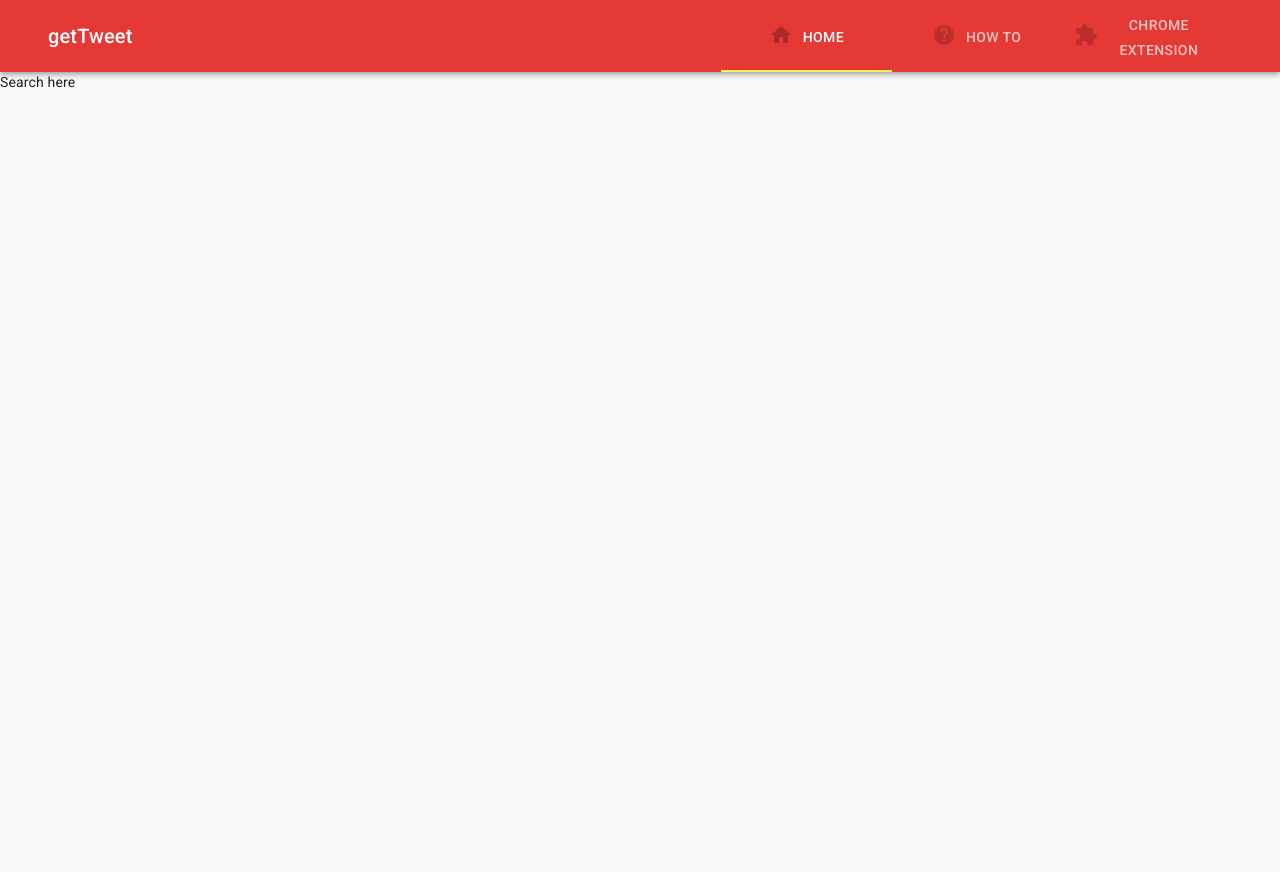
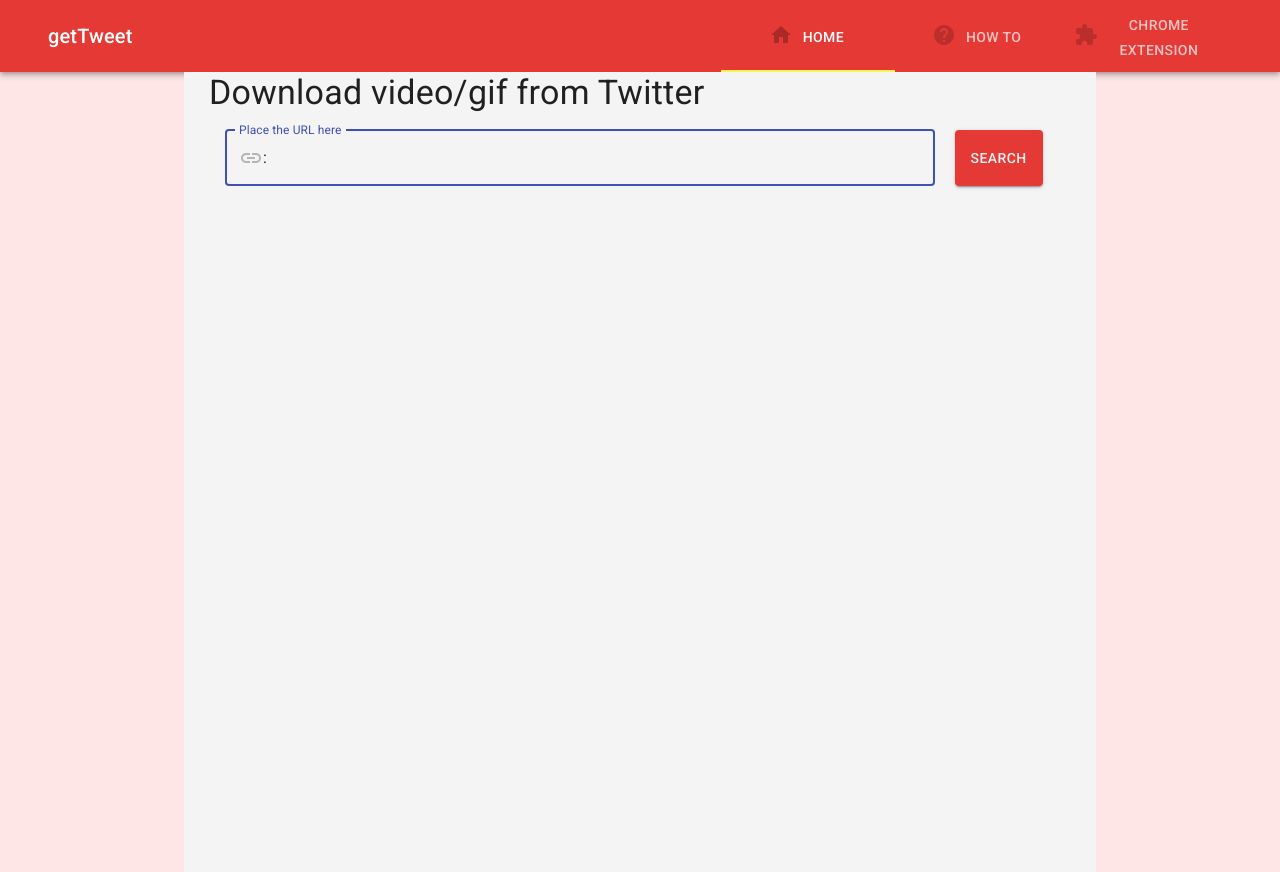
Before and after one commit to puneetbing/gettweet, a React (Create React App) app: page / in a window 1280 px wide. Before the commit the page ends 800 px from the top, so only its background shows below. Built offline with nearby package versions, Linux system fonts and the light colour scheme.

Commit message:
search component first commit

```diff
--- /dev/null
+++ b/public/css/style.css
@@ -0,0 +1,3 @@
+body {
+    background-color: #ffe6e6 !important;
+}
--- a/public/index.html
+++ b/public/index.html
@@ -12,9 +12,10 @@
     name="viewport"
     content="minimum-scale=1, initial-scale=1, width=device-width"
   />
+
     <link rel="apple-touch-icon" href="%PUBLIC_URL%/logo192.png" />
     <link rel="stylesheet" href="https://fonts.googleapis.com/css?family=Roboto:300,400,500,700&display=swap" />
-
+    <link rel="stylesheet" href="/css/style.css" />
     <!--
       manifest.json provides metadata used when your web app is installed on a
       user's mobile device or desktop. See https://developers.google.com/web/fundamentals/web-app-manifest/
--- a/src/components/App.js
+++ b/src/components/App.js
@@ -2,6 +2,7 @@
 import Button from '@material-ui/core/Button';
 import Navbar from './Navbar';
 import { Route } from "react-router-dom";
+// import './App.css';
 
 const App = () => {
     return (
--- /dev/null
+++ b/src/components/Search.css
@@ -0,0 +1,11 @@
+.MuiOutlinedInput-root {
+    width: 80%;
+    /* margin-left: 4s0px; */
+}
+.MuiFormControl-root {
+    flex-direction: row !important;
+}
+
+.gettweet-search-btn {
+    margin-left: 20px !important;
+}
--- a/src/components/Search.js
+++ b/src/components/Search.js
@@ -1,11 +1,110 @@
 import React from 'react';
+import Container from '@material-ui/core/Container';
+import Typography from '@material-ui/core/Typography';
+import clsx from 'clsx';
+import { makeStyles } from '@material-ui/core/styles';
+import IconButton from '@material-ui/core/IconButton';
+import Input from '@material-ui/core/Input';
+import FilledInput from '@material-ui/core/FilledInput';
+import OutlinedInput from '@material-ui/core/OutlinedInput';
+import InputLabel from '@material-ui/core/InputLabel';
+import InputAdornment from '@material-ui/core/InputAdornment';
+import FormHelperText from '@material-ui/core/FormHelperText';
+import FormControl from '@material-ui/core/FormControl';
+import TextField from '@material-ui/core/TextField';
+import Visibility from '@material-ui/icons/Visibility';
+import VisibilityOff from '@material-ui/icons/VisibilityOff';
+import LinkIcon from '@material-ui/icons/Link';
+import Button from '@material-ui/core/Button';
+import './Search.css';
+
+const useStyles = makeStyles((theme) => ({
+    root: {
+      display: 'flex',
+      flexWrap: 'wrap'
+    },
+    margin: {
+      margin: theme.spacing(2),
+    },
+    withoutLabel: {
+      marginTop: theme.spacing(3),
+    },
+    textField: {
+      width: '15ch',
+    },
+  }));
+
+//   const useStyles = makeStyles((theme) => ({
+//     root: {
+//       '& > *': {
+//         margin: theme.spacing(1),
+//       },s
+//     },
+//   }));
 
 const Search = () => {
+    const classes = useStyles();
+    const [values, setValues] = React.useState({
+      amount: '',
+      password: '',
+      weight: '',
+      weightRange: '',
+      showPassword: false,
+    });
+
+    const handleChange = (prop) => (event) => {
+      setValues({ ...values, [prop]: event.target.value });
+    };
+
+    const handleClickShowPassword = () => {
+      setValues({ ...values, showPassword: !values.showPassword });
+    };
+
+    const handleMouseDownPassword = (event) => {
+      event.preventDefault();
+    };
+
     return (
-        <div>
-            Search here
-        </div>
-    );
+        <>
+          <Container maxWidth="md">
+            <Typography component="div" style={{ backgroundColor: '#f4f4f4', height: '100vh', paddingLeft: '25px' }}>
+                <Typography variant="h4" component="h2">
+                    Download video/gif from Twitter
+                </Typography>
+                <form>
+                    <FormControl
+                        fullWidth
+                        className={classes.margin}
+                        variant="outlined"
+                    >
+                        <InputLabel htmlFor="outlined-adornment-amount">Place the URL here</InputLabel>
+                        <OutlinedInput
+                            id="outlined-adornment-amount"
+                            value={values.amount}
+                            onChange={handleChange('amount')}
+                            startAdornment={<InputAdornment position="start">
+                                    <LinkIcon color="disabled" />:
+                                </InputAdornment>}
+                            labelWidth={137}
+                            autoFocus={true}
+                            inputProps = {{type: "url"}}
+                        />
+                        <div className={classes.root}>
+                            <Button
+                                className="gettweet-search-btn"
+                                variant="contained"
+                                style = {{ backgroundColor: "#e53935", color: "#f4f4f4"}}
+                                component = "submit"
+                            >
+                                SEARCH
+                            </Button>
+                        </div>
+                    </FormControl>
+                </form>
+            </Typography>
+          </Container>
+        </>
+      );
 };
 
 export default Search;
```
